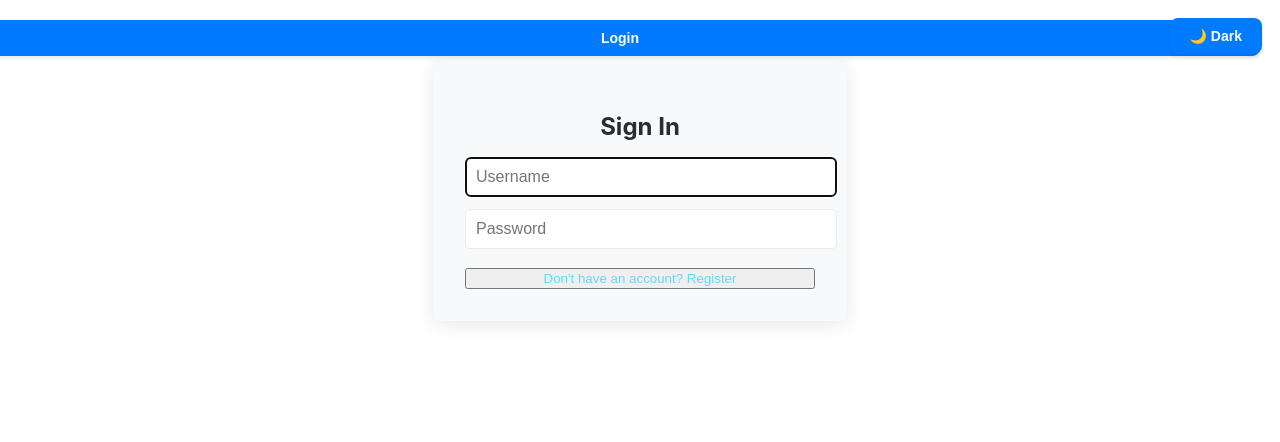
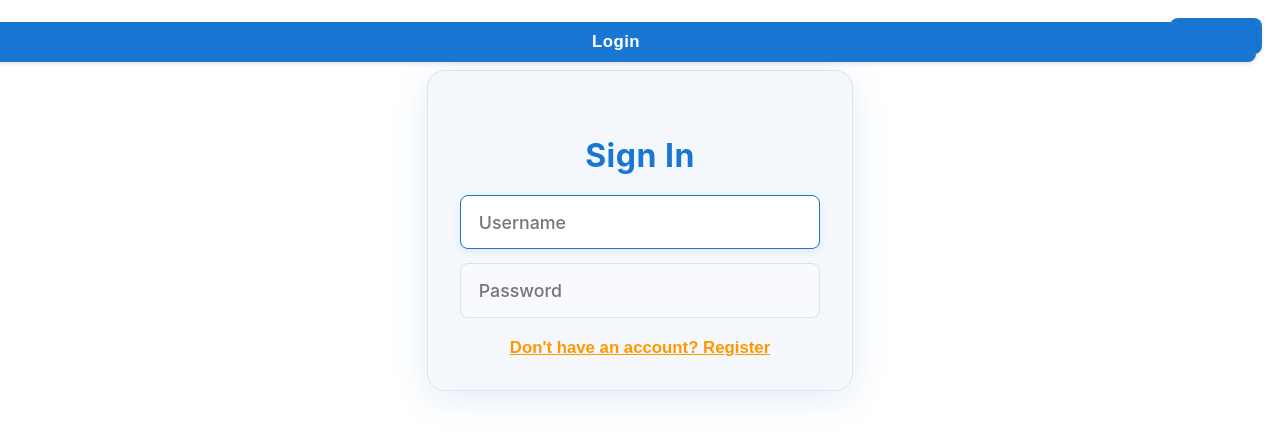
Before and after one commit to Workflow-Manager-admin/tasktrackr-94698-2d4aa89c, a React (Create React App) app in the folder todo_frontend/: page / in a window 1280 px wide. Shown: the top 442 px of the page. Built offline with nearby package versions, Linux system fonts and the light colour scheme; the HTML template or start-up script is replaced by a standard one.

Commit message:
CheckPoint

```diff
--- a/todo_frontend/src/App.css
+++ b/todo_frontend/src/App.css
@@ -1,13 +1,343 @@
 /* CSS Variables for Theme Management */
 :root {
-  /* Light theme colors */
-  --bg-primary: #ffffff;
-  --bg-secondary: #f8f9fa;
-  --text-primary: #282c34;
-  --text-secondary: #61dafb;
-  --border-color: #e9ecef;
-  --button-bg: #007bff;
-  --button-text: #ffffff;
+  /* Modern tasktrackr color scheme (light theme) */
+  --primary: #1976d2;
+  --secondary: #424242;
+  --accent: #ff9800;
+  --bg-primary: #fff;
+  --bg-secondary: #f4f7fb;
+  --header-bg: #ffffff;
+  --sidebar-bg: #f6f8fa;
+  --task-bg: #fff;
+  --border-color: #e0e3e6;
+  --shadow-main: 0 2px 10px rgba(50,60,70,0.05);
+  --text-primary: #232323;
+  --text-secondary: #5c5c5c;
+  --button-bg: var(--primary);
+  --button-bg-accent: var(--accent);
+  --button-text: #fff;
+  --input-bg: #f8fafd;
+  --input-border: #dce3ea;
+}
+
+[data-theme="dark"] {
+  --primary: #1561ac;
+  --secondary: #222;
+  --accent: #ff9800;
+  --bg-primary: #20232a;
+  --bg-secondary: #23252c;
+  --header-bg: #222530;
+  --sidebar-bg: #222530;
+  --task-bg: #232530;
+  --border-color: #434656;
+  --shadow-main: 0 2px 10px rgba(10,10,10,0.19);
+  --text-primary: #f9fafd;
+  --text-secondary: #bdbdbd;
+  --button-bg: var(--primary);
+  --button-bg-accent: var(--accent);
+  --button-text: #fff;
+  --input-bg: #282c36;
+  --input-border: #393c47;
+}
+
+/* App container */
+.App {
+  min-height: 100vh;
+  background: var(--bg-primary);
+  color: var(--text-primary);
+  transition: background 0.32s cubic-bezier(.55,0,.1,1),color 0.32s cubic-bezier(.55,0,.1,1);
+}
+
+/* Header styling */
+.navbar, .App-header {
+  background: var(--header-bg, var(--bg-secondary));
+  display: flex;
+  align-items: center;
+  justify-content: space-between;
+  padding: 18px 40px;
+  box-shadow: var(--shadow-main);
+  border-bottom: 2px solid var(--border-color);
+  font-size: 1.18rem;
+  font-weight: 500;
+}
+
+.title {
+  color: var(--primary);
+  font-size: 2rem;
+  font-family: 'Segoe UI', 'Roboto', Arial, sans-serif;
+  letter-spacing: 1px;
+  display: flex;
+  align-items: center;
+}
+
+.App-link {
+  color: var(--primary);
+  cursor: pointer;
+  background: none;
+  border: none;
+  font-weight: 600;
+  outline: none;
+  padding: 0 0.2em;
+  transition: color .21s;
+}
+.App-link:hover,
+.App-link:focus {
+  color: var(--accent);
+  text-decoration: underline;
+}
+
+/* Theme toggle button */
+.theme-toggle {
+  background: var(--button-bg);
+  color: var(--button-text);
+  border: none;
+  border-radius: 2rem;
+  padding: 9px 22px;
+  font-size: 1rem;
+  font-weight: 600;
+  cursor: pointer;
+  box-shadow: 0 2px 8px rgba(50,60,70,0.10);
+  margin-left: 8px;
+  transition: background 0.2s, box-shadow .2s, color 0.2s;
+  outline: none;
+  position: relative;
+  z-index: 9;
+}
+.theme-toggle:hover,
+.theme-toggle:focus {
+  background: var(--button-bg-accent);
+  color: #fff;
+  box-shadow: 0 6px 20px rgba(255,152,0,0.12);
+}
+
+.theme-toggle:active {
+  filter: brightness(0.98);
+}
+
+/* Sidebar/Filter */
+.sidebar {
+  background: var(--sidebar-bg);
+  box-shadow: var(--shadow-main);
+  min-width: 172px;
+  border-radius: 1.2rem;
+  margin: 24px 0 24px 12px;
+  padding: 32px 20px;
+  display: flex;
+  flex-direction: column;
+  gap: 10px;
+  align-self: flex-start;
+}
+.sidebar .theme-toggle {
+  width: 100%;
+  padding: 10px;
+}
+
+.sidebar .App-link {
+  width: 100%;
+  display: block;
+  text-align: left;
+  padding: 10px 0;
+}
+
+/* Main area */
+main {
+  background: var(--task-bg);
+  border-radius: 1.4rem;
+  box-shadow: var(--shadow-main);
+  padding: 30px 34px 60px 34px;
+  margin: 22px 0;
+  min-width: 320px;
+  flex: 1;
+}
+
+main h2 {
+  color: var(--primary);
+  font-size: 2rem;
+  margin-bottom: 14px;
+  font-family: 'Segoe UI', 'Roboto', Arial, sans-serif;
+}
+
+/* Task list */
+.task-item {
+  display: flex;
+  align-items: flex-start;
+  background: var(--task-bg);
+  border: 1.6px solid var(--border-color);
+  border-radius: 14px;
+  box-shadow: 0 2px 8px rgba(70,80,130,0.06);
+  padding: 18px 14px;
+  margin-bottom: 16px;
+  transition: box-shadow .23s;
+  position: relative;
+}
+.task-item:hover {
+  box-shadow: 0 8px 24px rgba(25,118,210,0.12);
+  border-color: var(--primary);
+}
+.task-item input[type="checkbox"] {
+  accent-color: var(--accent);
+  width: 22px;
+  height: 22px;
+  margin-right: 18px;
+  margin-top: 6px;
+  flex-shrink: 0;
+  border-radius: 6px;
+}
+
+.task-item .App-link,
+.task-item .theme-toggle {
+  font-size: 1rem;
+  margin-right: 6px;
+  margin-left: 2px;
+}
+
+/* Task Title/text */
+.task-item > div {
+  flex: 1;
+  min-width: 0;
+}
+.task-item .task-title {
+  font-size: 20px;
+  font-weight: 600;
+}
+.task-item .task-desc {
+  color: var(--text-secondary);
+  font-size: 15px;
+}
+.task-item[completed="true"],
+.task-item.completed {
+  opacity: 0.7;
+}
+.task-item .App-link[style*="color:#e74c3c"] {
+  color: #e74c3c !important;
+  font-weight: 700;
+  letter-spacing: 0.5px;
+}
+.task-item .App-link[style*="color:#e74c3c"]:hover {
+  color: #bc3420 !important;
+}
+
+/* Task input/forms */
+form {
+  margin: 0;
+}
+input, textarea {
+  background: var(--input-bg);
+  border: 1.2px solid var(--input-border);
+  color: var(--text-primary);
+  font-size: 1.06em;
+  border-radius: 0.8em;
+  outline: none;
+  padding: 0.9em 1em;
+  margin-bottom: 0.7em;
+  box-sizing: border-box;
+  font-family: inherit;
+  transition: border-color .17s, box-shadow .18s;
+  box-shadow: 0 1px 2px #efefef10;
+}
+input:focus, textarea:focus {
+  border-color: var(--primary);
+  background: #fff;
+  box-shadow: 0 2px 8px rgba(25,118,210,0.09);
+}
+textarea {
+  resize: vertical;
+}
+
+form .theme-toggle, form .App-link {
+  margin-top: 2px;
+  min-width: 90px;
+}
+
+form .theme-toggle {
+  background: var(--button-bg-accent, var(--button-bg));
+  font-weight: 600;
+  margin-right: 4px;
+}
+
+/* Add Floating Action Button (FAB) style */
+.fab {
+  position: fixed;
+  bottom: 32px;
+  right: 36px;
+  background: var(--accent);
+  color: #fff;
+  width: 64px;
+  height: 64px;
+  border-radius: 50%;
+  box-shadow: 0 8px 32px rgba(255,152,0,0.22);
+  display: flex;
+  align-items: center;
+  justify-content: center;
+  font-size: 2.4rem;
+  border: none;
+  z-index: 98;
+  cursor: pointer;
+  transition: background 0.22s, box-shadow 0.23s, transform 0.13s;
+}
+.fab:hover, .fab:focus {
+  background: #ffad42;
+  box-shadow: 0 12px 36px rgba(255,152,0,0.29);
+  transform: scale(1.06);
+}
+
+.fab:active {
+  background: #ff9800;
+}
+
+/* Error and Status */
+.error-msg {
+  color: #e74c3c;
+  font-weight: 500;
+  padding: 8px 0;
+  border-left: 4px solid #e74c3c;
+  background: #fbeeea;
+  border-radius: 4px;
+  margin: 12px 0 0 0;
+  font-size: 1rem;
+}
+
+/* Responsive design for mobile/tablet */
+@media (max-width: 1050px) {
+  .navbar,
+  .App-header {
+    flex-direction: column;
+    align-items: stretch;
+    padding: 13px 5vw;
+    gap: 16px;
+  }
+  .sidebar {
+    margin-left: 0;
+    min-width: 140px;
+    padding: 21px 8px;
+  }
+  main {
+    margin: 14px 0;
+    padding: 18px 3vw 48px 3vw;
+  }
+}
+
+@media (max-width: 768px) {
+  .navbar, .App-header { flex-direction: column; padding: 12px 3vw; }
+  .sidebar {
+    display: flex;
+    flex-direction: row;
+    gap: 0;
+    padding: 0;
+    min-width: unset;
+    margin-left: 0;
+    border-radius: 0 0 14px 14px;
+  }
+  main { margin: 0; padding: 10px 1vw 32px 1vw; border-radius: 0; min-width: 0; }
+  .title { font-size: 1.24rem; }
+  .task-item { padding: 10px; }
+  .fab { width: 53px; height: 53px; font-size: 1.6rem; bottom: 16px; right: 12px;}
+}
+
+@media (max-width: 540px) {
+  .navbar,.App-header { padding: 7px 0.6vw; font-size: 0.98rem;}
+  .sidebar { font-size: 0.9em; }
+  main h2 { font-size: 1.19rem;}
 }
 
 [data-theme="dark"] {
--- a/todo_frontend/src/Auth.js
+++ b/todo_frontend/src/Auth.js
@@ -40,33 +40,53 @@ export function Auth({ onAuth }) {
   }
 
   return (
-    <div className="auth-container" style={{
-      background: "var(--bg-secondary)",
-      borderRadius: 8,
-      margin: "60px auto",
-      maxWidth: 350,
-      padding: 32,
-      boxShadow: "0 4px 18px rgba(0,0,0,0.09)"
-    }}>
-      <h2 style={{ marginBottom: 16 }}>{mode === "login" ? "Sign In" : "Register"}</h2>
-      <form onSubmit={handleSubmit}>
+    <div
+      className="auth-container"
+      style={{
+        background: "var(--bg-secondary)",
+        borderRadius: "1.1rem",
+        margin: "70px auto",
+        maxWidth: 360,
+        padding: "38px 32px 32px 32px",
+        boxShadow: "0 8px 36px rgba(25,118,210,0.13)",
+        border: "1.5px solid var(--border-color)",
+        textAlign: "center"
+      }}>
+      <h2 style={{
+        marginBottom: 20,
+        fontWeight: 700,
+        fontSize: "2rem",
+        color: "var(--primary)",
+        letterSpacing: ".5px"
+      }}>
+        {mode === "login" ? "Sign In" : "Register"}
+      </h2>
+      <form onSubmit={handleSubmit} style={{width:"100%"}}>
         <input
           type="text"
           autoFocus
+          required
           placeholder="Username"
           style={{
-            width: "100%", padding: 10, marginBottom: 12, borderRadius: 5,
-            border: "1px solid var(--border-color)", fontSize: 16
+            width: "100%",
+            marginBottom: 14,
+            borderRadius: 8,
+            fontSize: "1.11rem",
+            fontWeight: 500
           }}
           value={username}
           onChange={e => setUsername(e.target.value)}
         />
         <input
           type="password"
+          required
           placeholder="Password"
           style={{
-            width: "100%", padding: 10, marginBottom: 18, borderRadius: 5,
-            border: "1px solid var(--border-color)", fontSize: 16
+            width: "100%",
+            marginBottom: 18,
+            borderRadius: 8,
+            fontSize: "1.11rem",
+            fontWeight: 500
           }}
           value={password}
           onChange={e => setPassword(e.target.value)}
@@ -75,8 +95,12 @@ export function Auth({ onAuth }) {
           type="submit"
           className="theme-toggle"
           style={{
-            width: "100%", marginBottom: 12,
-            backgroundColor: "var(--button-bg)", color: "var(--button-text)", fontWeight: "bold"
+            width: "100%",
+            marginBottom: 13,
+            background: "var(--button-bg)",
+            fontWeight: "bold",
+            fontSize: "1.05rem",
+            letterSpacing: ".5px"
           }}
           disabled={loading}
         >
@@ -86,13 +110,21 @@ export function Auth({ onAuth }) {
           type="button"
           onClick={switchMode}
           className="App-link"
-          style={{ width: "100%" }}
+          style={{
+            width: "100%",
+            color: "var(--accent)",
+            textDecoration: "underline",
+            fontWeight: 600,
+            fontSize: "1.05rem"
+          }}
           tabIndex={-1}
         >
-          {mode === "login" ? "Don't have an account? Register" : "Back to Login"}
+          {mode === "login"
+            ? "Don't have an account? Register"
+            : "Back to Login"}
         </button>
       </form>
-      {error && <div style={{ color: "#e74c3c", marginTop: 10 }}>{error}</div>}
+      {error && <div className="error-msg">{error}</div>}
     </div>
   );
 }
```
Also changed, not shown: todo_frontend/src/TodoApp.js (+107 -65 lines), 1 other file (tests, documents, lock files or other folders).
